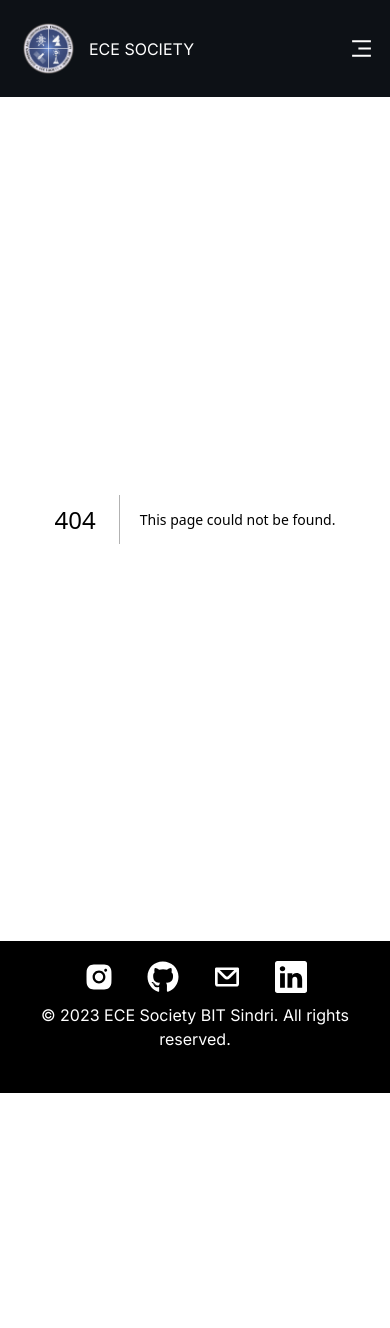
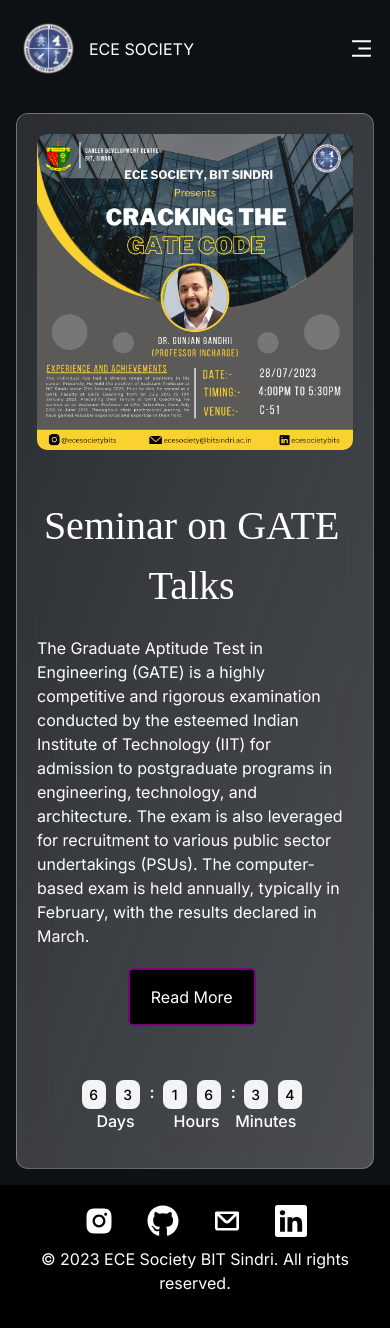
Before and after one commit to ecesocietybit/Website, a Next.js app: page /events in a window 390 px wide. Before the commit this address had no page. Shown: the top 1328 px of the page. Before the commit the page ends 1093 px from the top, so only its background shows below. Built offline with nearby package versions, Linux system fonts and the light colour scheme; a web font is replaced by a local one.

Commit message:
added event Card

```diff
--- a/src/app/components/EventCard/EventCard.js
+++ b/src/app/components/EventCard/EventCard.js
@@ -3,7 +3,7 @@
 import styles from "./eventCard.module.css";
 import Image from "next/image";
 
-const EventCard = () => {
+const EventCard = ({title,content,isUpcoming}) => {
   return (
     <div className={styles.eventBanner}>
       <div className={styles.eventWrapper}>
@@ -16,9 +16,9 @@
         </div>
         <div className={styles.eventDetails}>
           <div className={styles.eventHeading}>
-          <h3>Seminar on GATE Talks</h3></div>
+          <h3>{title}</h3></div>
           <div className={styles.eventPara}>
-          <p>Lorem ipsum dolor sit amet consectetur, adipisicing elit. Accusamus quam quidem id aspernatur praesentium earum dolore omnis ipsa. Minus porro id ipsa alias eius officia ab a sed voluptates perferendis. Soluta, neque.</p>
+          <p>{content}</p>
           </div>
           <div className={styles.eventBottom}>
             <div className={styles.eventButton}>
@@ -26,9 +26,14 @@
               Read More
               </button>
             </div>
-            <div className={styles.counter}>
-            <Countdown/>
-            </div>
+            {
+              isUpcoming &&(
+
+                <div className={styles.counter}>
+                <Countdown/>
+                </div>
+              )
+            }
           </div>
         </div>
       </div>
--- a/src/app/components/EventCard/eventCard.module.css
+++ b/src/app/components/EventCard/eventCard.module.css
@@ -17,21 +17,27 @@
     background: linear-gradient(111.68deg, rgba(221, 221, 221, 0.15) 7.59%, rgba(221, 221, 221, 0.3) 102.04%);
     border-radius: 12px;
 }
+.eventDetails{
+    width: 98%;
+}
 .imgBanner{
     padding: 10px;
     display: flex;
     justify-content: center;
     align-items: center;
     width: 800px;
-    height: 400px;
+   height: auto;
+    min-width: 250px;
 }
 .eventHeading{
     font-family: 'Bacasime Antique', serif;
     padding: 20px 10px 10px  10px;
     font-size: 40px;
     font-weight: 500;
+    color: white;
 }
 .eventPara{
+    color: white;
     padding: 10px;
 }
 .img{
@@ -44,7 +50,6 @@
     gap: 3rem;
 }
 .eventButton{
-    padding: 10px;
     display: flex;
    align-items: center;
    justify-content: center;
@@ -56,5 +61,32 @@
 padding: 15px 5px;
 border-radius: 5px;
 border: 2px solid purple;
+margin-top: -10px;
 /* box-shadow: rgba(227, 13, 13, 0.19) 0px 8px 20px, rgba(222, 13, 13, 0.23) 0px 6px 6px; */
 }
+@media(max-width:1000px){
+    .eventWrapper{
+        flex-direction: column;
+        width: 100%;
+    }
+    .eventBanner{
+        padding: 0;
+        gap: 0;
+    }
+    .imgBanner{
+        width: auto;
+    }
+    .eventHeading{
+        text-align: center;
+    }
+    .eventBottom{
+        flex-direction: column;
+        justify-content: center;
+    }
+}
+@media(max-width:600px){
+    .eventBottom{
+        flex-direction: column;
+        justify-content: center;
+    }
+}
--- a/src/app/components/Hero/Hero.module.css
+++ b/src/app/components/Hero/Hero.module.css
@@ -1,6 +1,6 @@
 .heroSection {
   width: 100%;
-  height: calc(100vh - 90px);
+  height: calc(70vh - 90px);
   background: #0d1116;
   display: flex;
   flex-direction: column;
--- a/src/app/components/counter/Clock.js
+++ b/src/app/components/counter/Clock.js
@@ -25,7 +25,7 @@
           <p>{Minutes[0]} </p>
           <p>{Minutes[1]} </p>
         </div>
-        <span className={`ml-[-10px] ${Styles.time}`}>Minutes</span>
+        <span className={`ml-[-14px] ${Styles.time}`}>Minutes</span>
       </div>
 
       {Days == 0 && (
--- a/src/app/components/counter/CountDown.js
+++ b/src/app/components/counter/CountDown.js
@@ -12,7 +12,7 @@
   let interval;
 
   const startTimer = () => {
-    const countDownDate = new Date('July 25, 2023 00:00:00').getTime();
+    const countDownDate = new Date('August 25, 2023 00:00:00').getTime();
 
     interval = setInterval(() => {
       const now = new Date().getTime();
--- a/src/app/components/counter/clock.module.css
+++ b/src/app/components/counter/clock.module.css
@@ -34,12 +34,14 @@
     color: white;
   }
 
+  @media(max-width:1400px){
 
-  @media screen and (max-width: 550px) {
+  }
+  @media screen and (max-width: 900px) {
     .clock {
-      width: 20rem;
+      width: 22rem;
       height: 4rem;
-      gap: 1.5rem;
+      gap: .2rem;
     }
     .clock > div > p {
       font-size: 1rem;
@@ -47,4 +49,15 @@
     .clock > div > span {
       font-size: 1rem;
     }
+    .counts p{
+      width: 1.5rem;
+      padding: 4px 2px;
+      font-size: 14px;
+    }
+    .time{
+      font-size: 14px;
+    }
+    .colon{
+      font-size: 16px;
+    }
   }
--- a/src/app/components/profdetail/ProfDetail.js
+++ b/src/app/components/profdetail/ProfDetail.js
@@ -84,15 +84,13 @@
     </div>
 
       <div className={`${style.right} flex  flex-col`}  >
-      <p className={`${style.name} `}>
-        <StyledText
+      <StyledText
          primary="#007cf0"
          secondary="#00dfd8"
          className="text-[36px] font-bold flex flex-col items-center mb-4"
         >
         {name}
         </StyledText>
-      </p>
 
       <div className={`${style.subsidary} `}>
         <p className={`${style.dept} `}> {dept}</p>
--- /dev/null
+++ b/src/app/events/page.js
@@ -0,0 +1,26 @@
+import React from 'react'
+import EventCard from '../components/EventCard/EventCard'
+import { EventData } from '@/lib/data/EventData'
+const page = () => {
+  return (
+    <div className='min-h-screen w-full p-4 bg-[#0D1116] flex flex-col gap-28'>
+    {
+      EventData.map((item)=>{
+        const currentDate = new Date().getTime();
+      const past = currentDate < new Date(item.date).getTime() ? false : true;
+      const isUpcoming=past?false:true;
+        return(
+          <EventCard
+          title={item.title}
+          content={item.content}
+             isUpcoming={isUpcoming}
+          />
+
+        )
+      })
+    }
+    </div>
+  )
+}
+
+export default page
--- a/src/app/page.js
+++ b/src/app/page.js
@@ -4,7 +4,8 @@
 import PostHead from "./components/postHead/PostHead";
 import LandingAbout from "./components/landingabout/LandingAbout";
 import Profword from "./components/prof/Profword";
-import { ProfData } from "@/lib/data/ProfData";import EventCard from "./components/EventCard/EventCard";
+import { ProfData } from "@/lib/data/ProfData";
+import EventCard from "./components/EventCard/EventCard";
 
 export default function Page() {
   // console.log(ProfData);
@@ -19,7 +20,6 @@
       <LandingAbout/>
       <Profword />
       <PostHead/>
-      <EventCard/>
       <Form />
     </div>
     </>
--- /dev/null
+++ b/src/lib/data/EventData.js
@@ -0,0 +1,12 @@
+const currentDate = new Date().getTime();
+const past = currentDate < new Date('July 25, 2023 00:00:00').getTime() ? false : true;
+
+export const EventData = [
+    {
+        title: 'Seminar on GATE Talks',
+        imgSrc:'',
+        content:'The Graduate Aptitude Test in Engineering (GATE) is a highly competitive and rigorous examination conducted by the esteemed Indian Institute of Technology (IIT) for admission to postgraduate programs in engineering, technology, and architecture. The exam is also leveraged for recruitment to various public sector undertakings (PSUs). The computer-based exam is held annually, typically in February, with the results declared in March.',
+        winners:'',
+        date:'July 28, 2023 00:00:00'
+    }
+]
```
